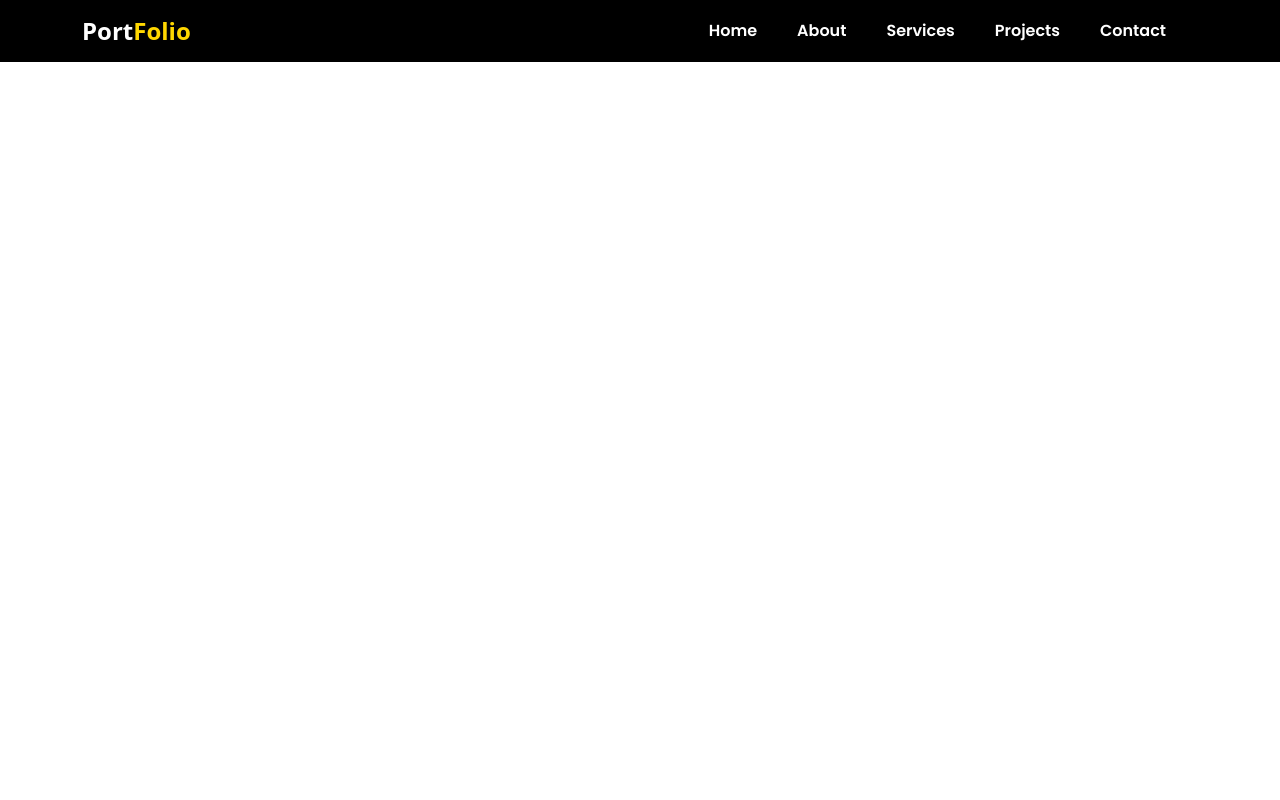
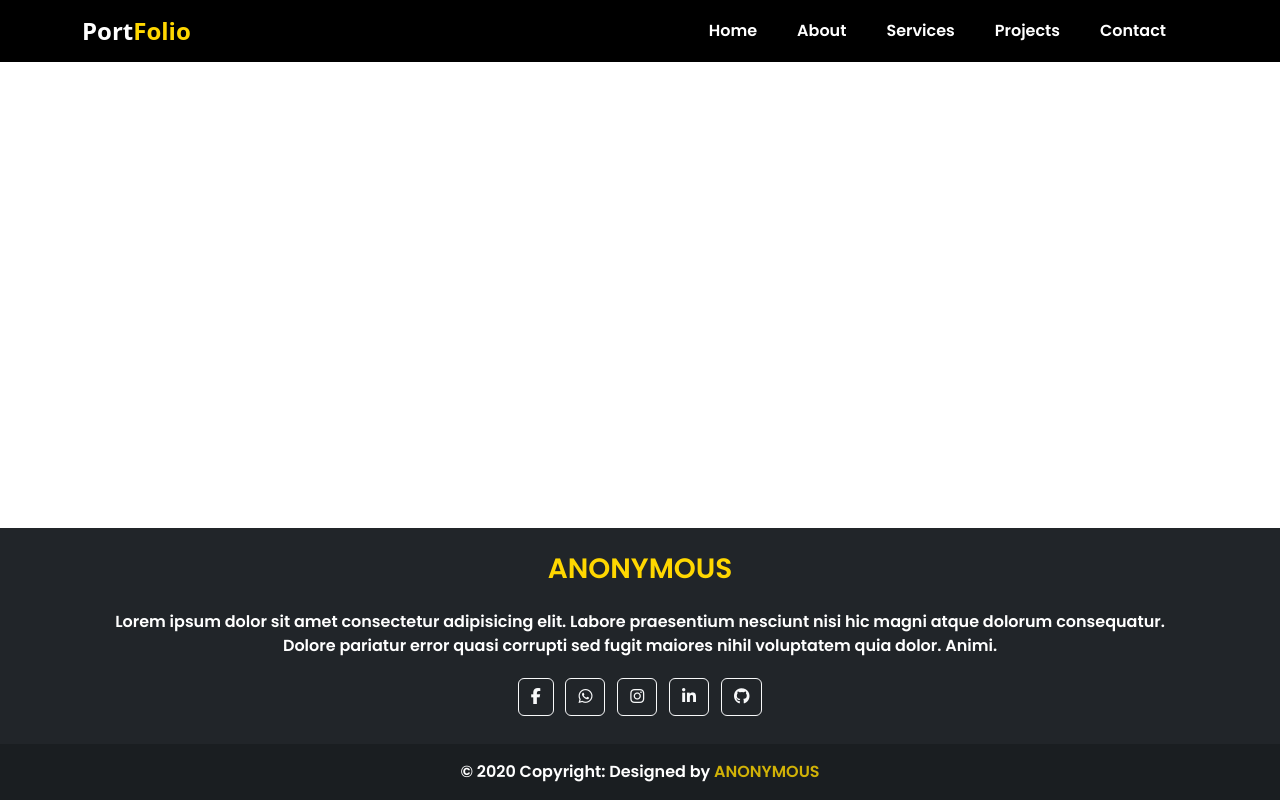
Before and after one commit to Symwalker/portfolio1, a plain HTML site: page index.html in a window 1280 px wide. Drawn offline with nearby package versions, Linux system fonts and the light colour scheme; a web font is replaced by a local one.

Commit message:
footer added

```diff
--- a/index.css
+++ b/index.css
@@ -28,3 +28,27 @@
 .collapse{
     margin-left: 0 !important;
 }
+.icons:hover{
+    background-color: transparent !important;
+    color: gold !important;
+    /* outline: gold !important; */
+    border: 1px solid gold !important;
+    transform: translate(0px , -3px);
+    transition: 0.5s;
+}
+.whole{
+    position: absolute;
+    bottom: 0;
+    left: 0;
+    font-family: 'Poppins', sans-serif;
+    right: 0;
+}
+.footer-end{
+    text-transform: uppercase;
+    opacity: .8;
+    font-weight: bold;
+    color: gold;
+}
+.foot-head{
+    color: gold;
+}
--- a/index.html
+++ b/index.html
@@ -12,6 +12,8 @@
     <link href="https://cdn.jsdelivr.net/npm/bootstrap@5.2.2/dist/css/bootstrap.min.css" rel="stylesheet" integrity="sha384-Zenh87qX5JnK2Jl0vWa8Ck2rdkQ2Bzep5IDxbcnCeuOxjzrPF/et3URy9Bv1WTRi" crossorigin="anonymous">
 </head>
 <body>
+
+  <!-- nav bar start  -->
     <nav class="navbar navbar-expand-lg bg fixed-top">
         <div class="container">
           <a class="navbar-brand text-white fw-bold fs-4 "  href="#">Port<span class="folio">Folio</span></a>
@@ -40,7 +42,54 @@
           </div>
         </div>
       </nav>
+<!-- nav bar end -->
 
+
+      <footer class="bg-dark text-center text-white whole">
+        <!-- Grid container -->
+        <div class="container p-4 pb-0">
+           <h3 class="mb-4 foot-head">ANONYMOUS</h3>
+           <p>Lorem ipsum dolor sit amet consectetur adipisicing elit. Labore praesentium nesciunt nisi hic magni atque dolorum consequatur. Dolore pariatur error quasi corrupti sed fugit maiores nihil voluptatem quia dolor. Animi.</p>
+          <!-- Section: Social media -->
+          <section class="mb-4">
+            <!-- Facebook -->
+            <a class="btn btn-outline-light btn-floating m-1 icons" href="#!" role="button"
+              ><i class="fab fa-facebook-f"></i
+            ></a>
+
+            <!-- Twitter -->
+            <a class="btn btn-outline-light btn-floating m-1 icons" href="https://api.whatsapp.com/send?phone=########" role="button"
+              ><i class="fa-brands fa-whatsapp"></i></a>
+
+            <!-- Google -->
+            <!-- <a class="btn btn-outline-light btn-floating m-1 icons" href="#!" role="button"
+              ></a> -->
+
+            <!-- Instagram -->
+            <a class="btn btn-outline-light btn-floating m-1 icons" href="#!" role="button"
+              ><i class="fa-brands fa-instagram"></i></a>
+
+            <!-- Linkedin -->
+            <a class="btn btn-outline-light btn-floating m-1 icons" href="#!" role="button"
+              ><i class="fab fa-linkedin-in"></i
+            ></a>
+
+            <!-- Github -->
+            <a class="btn btn-outline-light btn-floating m-1 icons" href="#" role="button"
+              ><i class="fab fa-github"></i
+            ></a>
+          </section>
+          <!-- Section: Social media -->
+        </div>
+        <!-- Grid container -->
+
+        <!-- Copyright -->
+        <div class="text-center p-3" style="background-color: rgba(0, 0, 0, 0.2);">
+          © 2020 Copyright: Designed by <span class="footer-end">anonymous</span>
+          <a class="text-white" ></a>
+        </div>
+        <!-- Copyright -->
+      </footer>
 
     <script src="https://cdn.jsdelivr.net/npm/bootstrap@5.2.2/dist/js/bootstrap.bundle.min.js" integrity="sha384-OERcA2EqjJCMA+/3y+gxIOqMEjwtxJY7qPCqsdltbNJuaOe923+mo//f6V8Qbsw3" crossorigin="anonymous"></script>
     <script src="https://kit.fontawesome.com/a0852100a1.js" crossorigin="anonymous"></script>
```
